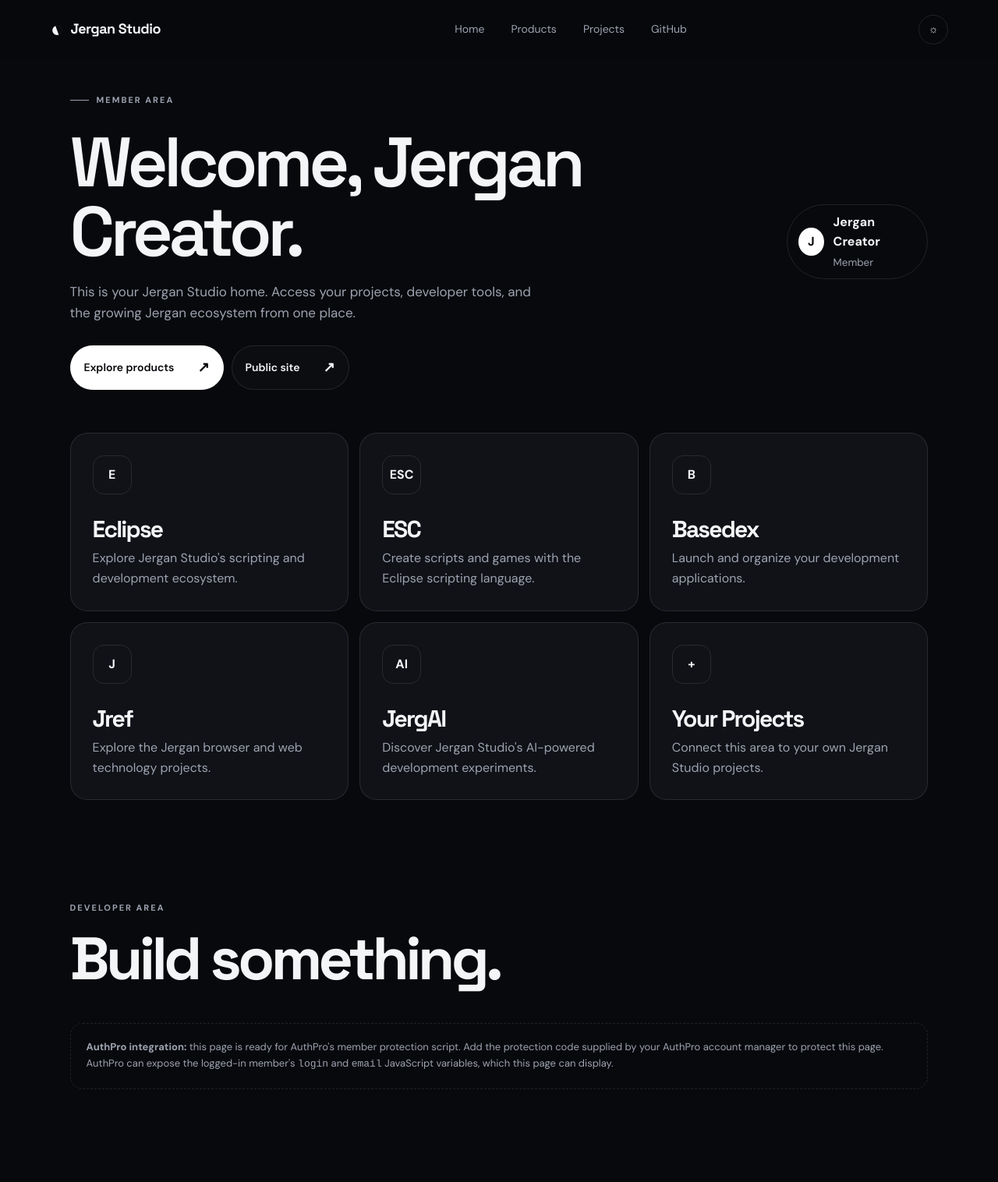
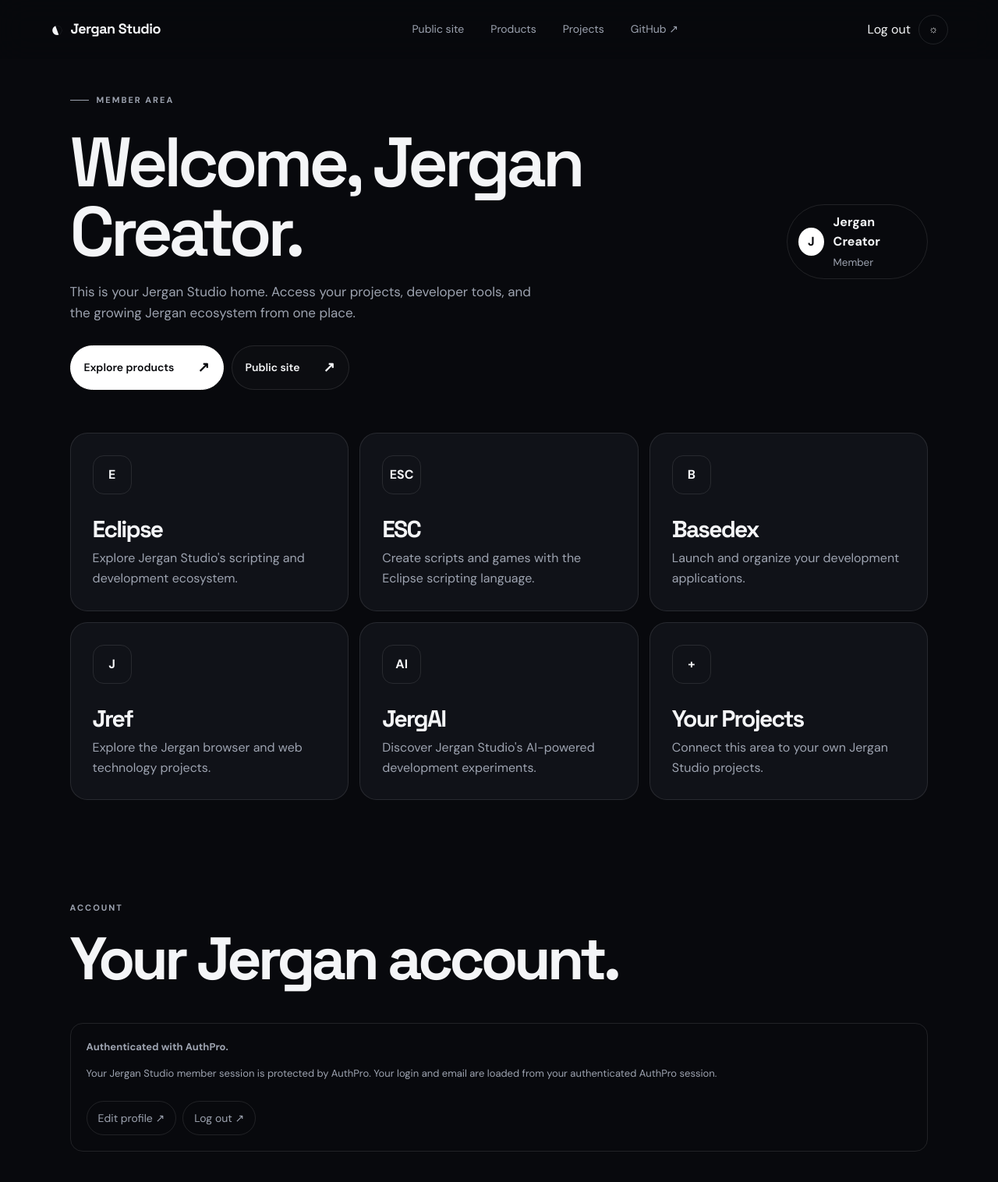
Before and after one commit to jergan-studio/Jerganstudio, a plain HTML site: page home.html in a window 1280 px wide. Shown: the whole page at 78% size. Drawn offline with Linux system fonts and the light colour scheme.

Commit message:
Connect home.html to AuthPro member protection

```diff
--- a/home.html
+++ b/home.html
@@ -6,6 +6,10 @@
   <title>Jergan Studio — Home</title>
   <meta name="description" content="Your Jergan Studio member home.">
   <link rel="stylesheet" href="style.css">
+
+  <!-- AuthPro member protection + profile data -->
+  <script src="https://www.authpro.com/cgi-bin/auth.fcgi?user=Jergan&action=pp&get_profile=1"></script>
+
   <style>
     .member-page{min-height:100vh;padding:120px 7vw 70px}
     .member-wrap{max-width:1200px;margin:auto}
@@ -21,7 +25,10 @@
     .dash-card p{color:var(--muted);margin:0}
     .dash-icon{width:50px;height:50px;border:1px solid var(--line);border-radius:14px;display:grid;place-items:center;font-weight:700}
     .member-actions{display:flex;gap:10px;flex-wrap:wrap;margin-top:28px}
-    .auth-note{margin-top:40px;padding:20px;border:1px dashed var(--line);border-radius:16px;color:var(--muted);font-size:13px}
+    .account-actions{display:flex;gap:8px;flex-wrap:wrap;margin-top:24px}
+    .account-link{display:inline-flex;align-items:center;gap:7px;padding:10px 14px;border:1px solid var(--line);border-radius:999px;color:inherit;text-decoration:none;font-size:14px}
+    .account-link:hover{border-color:var(--accent)}
+    .auth-status{margin-top:40px;padding:20px;border:1px solid var(--line);border-radius:16px;color:var(--muted);font-size:13px}
     @media(max-width:850px){.dashboard-grid{grid-template-columns:1fr}.member-top{align-items:flex-start;flex-direction:column}.profile{align-self:flex-start}}
   </style>
 </head>
@@ -30,12 +37,13 @@
   <nav class="nav" id="nav">
     <a class="brand" href="index.html"><span class="eclipse">◐</span> Jergan Studio</a>
     <div class="desktop-nav">
-      <a href="index.html">Home</a>
+      <a href="index.html">Public site</a>
       <a href="#products">Products</a>
       <a href="#projects">Projects</a>
-      <a href="https://github.com/jergan-studio">GitHub</a>
+      <a href="https://github.com/jergan-studio" target="_blank" rel="noreferrer">GitHub ↗</a>
     </div>
     <div class="nav-actions">
+      <a class="auth-link" href="https://www.authpro.com/auth/Jergan/?action=logout">Log out</a>
       <button class="icon-button" id="themeToggle" aria-label="Toggle theme">☼</button>
       <button class="menu-button" id="menuToggle" aria-label="Open menu">☰</button>
     </div>
@@ -63,27 +71,27 @@
       </section>
 
       <section id="products" class="dashboard-grid reveal">
-        <a class="dash-card" href="#">
+        <a class="dash-card" href="https://github.com/jergan-studio" target="_blank" rel="noreferrer">
           <div class="dash-icon">E</div>
           <h2>Eclipse</h2>
           <p>Explore Jergan Studio's scripting and development ecosystem.</p>
         </a>
-        <a class="dash-card" href="#">
+        <a class="dash-card" href="https://github.com/jergan-studio" target="_blank" rel="noreferrer">
           <div class="dash-icon">ESC</div>
           <h2>ESC</h2>
           <p>Create scripts and games with the Eclipse scripting language.</p>
         </a>
-        <a class="dash-card" href="#">
+        <a class="dash-card" href="https://github.com/jergan-studio" target="_blank" rel="noreferrer">
           <div class="dash-icon">B</div>
           <h2>Basedex</h2>
           <p>Launch and organize your development applications.</p>
         </a>
-        <a class="dash-card" href="#">
+        <a class="dash-card" href="https://github.com/jergan-studio" target="_blank" rel="noreferrer">
           <div class="dash-icon">J</div>
           <h2>Jref</h2>
           <p>Explore the Jergan browser and web technology projects.</p>
         </a>
-        <a class="dash-card" href="#">
+        <a class="dash-card" href="https://github.com/jergan-studio" target="_blank" rel="noreferrer">
           <div class="dash-icon">AI</div>
           <h2>JergAI</h2>
           <p>Discover Jergan Studio's AI-powered development experiments.</p>
@@ -97,10 +105,15 @@
 
       <section id="projects" class="section" style="padding-left:0;padding-right:0">
         <div class="section-head reveal">
-          <div><div class="section-label">DEVELOPER AREA</div><h2>Build something.</h2></div>
+          <div><div class="section-label">ACCOUNT</div><h2>Your Jergan account.</h2></div>
         </div>
-        <div class="auth-note reveal">
-          <strong>AuthPro integration:</strong> this page is ready for AuthPro's member protection script. Add the protection code supplied by your AuthPro account manager to protect this page. AuthPro can expose the logged-in member's <code>login</code> and <code>email</code> JavaScript variables, which this page can display.
+        <div class="auth-status reveal">
+          <strong id="authMessage">Authenticated with AuthPro.</strong>
+          <p>Your Jergan Studio member session is protected by AuthPro. Your login and email are loaded from your authenticated AuthPro session.</p>
+          <div class="account-actions">
+            <a class="account-link" href="https://www.authpro.com/auth/Jergan/?action=edit">Edit profile ↗</a>
+            <a class="account-link" href="https://www.authpro.com/auth/Jergan/?action=logout">Log out ↗</a>
+          </div>
         </div>
       </section>
     </div>
@@ -116,31 +129,32 @@
       root.dataset.theme=next;
       localStorage.setItem('jergan-theme',next);
     });
+
     const menuToggle=document.getElementById('menuToggle');
     const navLinks=document.querySelector('.desktop-nav');
     menuToggle?.addEventListener('click',()=>navLinks?.classList.toggle('mobile-open'));
+
     window.addEventListener('scroll',()=>{
       document.getElementById('nav')?.classList.toggle('scrolled',scrollY>20);
       const max=document.documentElement.scrollHeight-innerHeight;
       document.getElementById('progress').style.width=(max>0?(scrollY/max)*100:0)+'%';
     });
-    const loginEl=document.getElementById('memberLogin');
-    const nameEl=document.getElementById('memberName');
-    const emailEl=document.getElementById('memberEmail');
-    const avatar=document.getElementById('avatar');
-    if(typeof login!=='undefined'){
-      loginEl.textContent=login;
-      nameEl.textContent=login;
-      avatar.textContent=login.charAt(0).toUpperCase();
+
+    // AuthPro loads login and email as JavaScript variables.
+    if(typeof login !== 'undefined'){
+      const safeLogin=String(login);
+      document.getElementById('memberLogin').textContent=safeLogin;
+      document.getElementById('memberName').textContent=safeLogin;
+      document.getElementById('avatar').textContent=safeLogin.charAt(0).toUpperCase() || 'J';
     }
-    if(typeof email!=='undefined') emailEl.textContent=email;
-    const observer=new IntersectionObserver(entries=>entries.forEach(e=>{if(e.isIntersecting)e.target.classList.add('visible')}),{threshold:.12});
+    if(typeof email !== 'undefined'){
+      document.getElementById('memberEmail').textContent=String(email);
+    }
+
+    const observer=new IntersectionObserver(entries=>entries.forEach(e=>{
+      if(e.isIntersecting)e.target.classList.add('visible');
+    }),{threshold:.12});
     document.querySelectorAll('.reveal').forEach(el=>observer.observe(el));
   </script>
-
-  <!-- AUTHPro page protection code goes here.
-       Replace YOUR_ACCOUNT with your AuthPro account username.
-       AuthPro supplies the exact protection snippet in its Account Manager. -->
-  <!-- <script src="https://www.authpro.com/cgi-bin/auth.fcgi?user=YOUR_ACCOUNT&action=pp&get_profile=1"></script> -->
 </body>
 </html>
```
